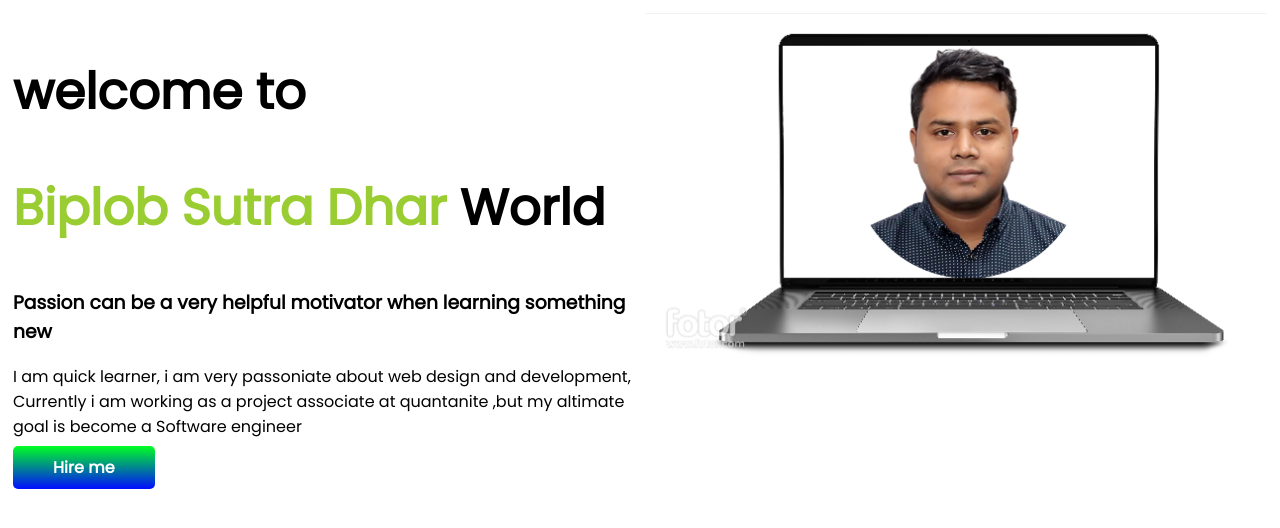
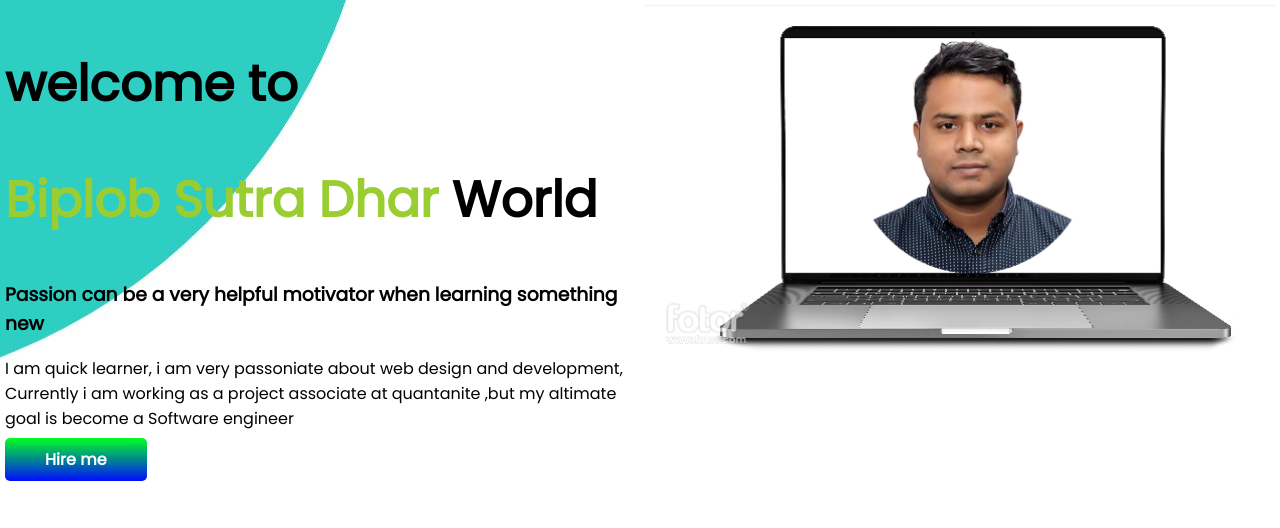
Before and after one commit to Biplob106/developer-portfolio, a plain HTML site: page index.html in a window 1280 px wide. Drawn offline with Linux system fonts and the light colour scheme.

Commit message:
top banner added

```diff
--- a/index.html
+++ b/index.html
@@ -11,7 +11,7 @@
     <link rel="stylesheet" href="style.css">
 </head>
 <body>
-   <section>
+   <section class="top-banner">
     <div class="half-width">
         <h1>welcome to</h1>
     <h1><span class="yellow-color">Biplob Sutra Dhar</span> World</h1>
--- a/style.css
+++ b/style.css
@@ -1,5 +1,6 @@
 body {
     font-family: 'Poppins', sans-serif;
+    margin: auto;
 }
 
 h1 {
@@ -36,3 +37,9 @@ section {
     color: white;
     font-weight: 700;
 }
+
+.top-banner {
+
+    background-image: url(/image/Untitled\ design.jpg);
+
+}
```
Also changed, not shown: image/Untitled design.jpg (added), image/web developer.jpg (added).
